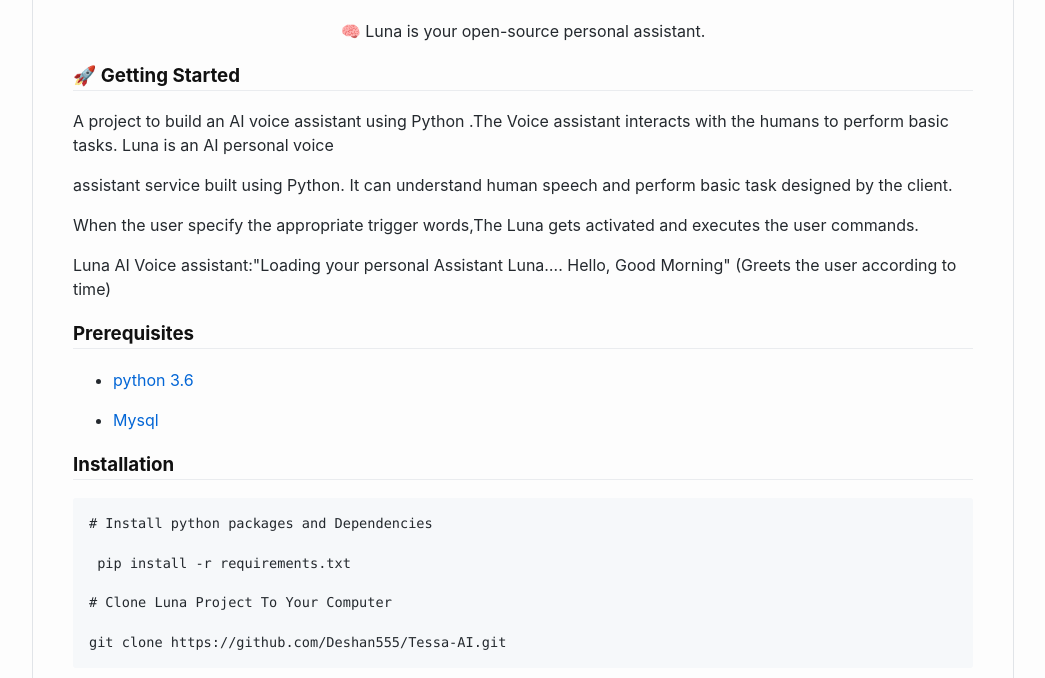
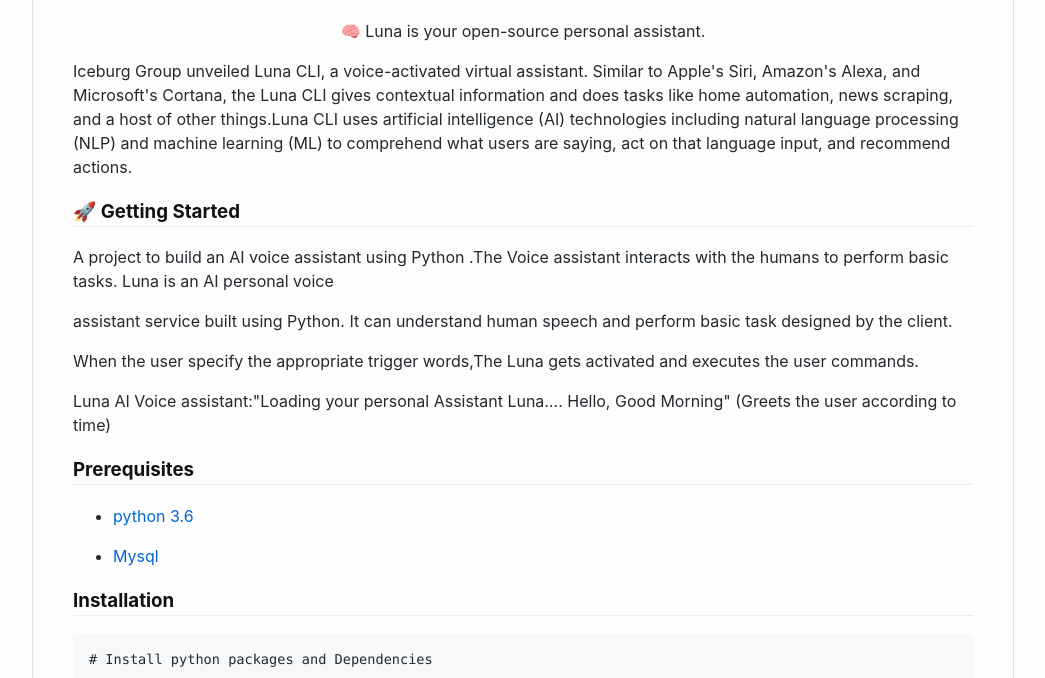
Before and after one commit to SeniorDev222/Python-ai-assistant, a website: page index.html in a window 1280 px wide. Shown: the part 122-800 px from the top of the page, without its empty margins (117-1162 px from the left). Drawn offline with Linux system fonts and the light colour scheme.

Commit message:
Update index.html

```diff
--- a/index.html
+++ b/index.html
@@ -211,7 +211,7 @@
           <main>
       <h1 id="luna-ai-cli">LUNA AI CLI</h1>
 <p align="center">🧠 Luna is your open-source personal assistant.</p>
-<p></p>
+<p>Iceburg Group unveiled Luna CLI, a voice-activated virtual assistant. Similar to Apple's Siri, Amazon's Alexa, and Microsoft's Cortana, the Luna CLI gives contextual information and does tasks like home automation, news scraping, and a host of other things.Luna CLI uses artificial intelligence (AI) technologies including natural language processing (NLP) and machine learning (ML) to comprehend what users are saying, act on that language input, and recommend actions.</p>
 <h3 id="🚀-getting-started">🚀 Getting Started</h3>
 <p>A project to build an AI voice assistant using Python .The Voice assistant interacts with the humans to perform basic tasks. Luna is an AI personal voice </p>
 <p>assistant service built using Python. It can understand human speech and perform basic task designed by the client.</p>
```
